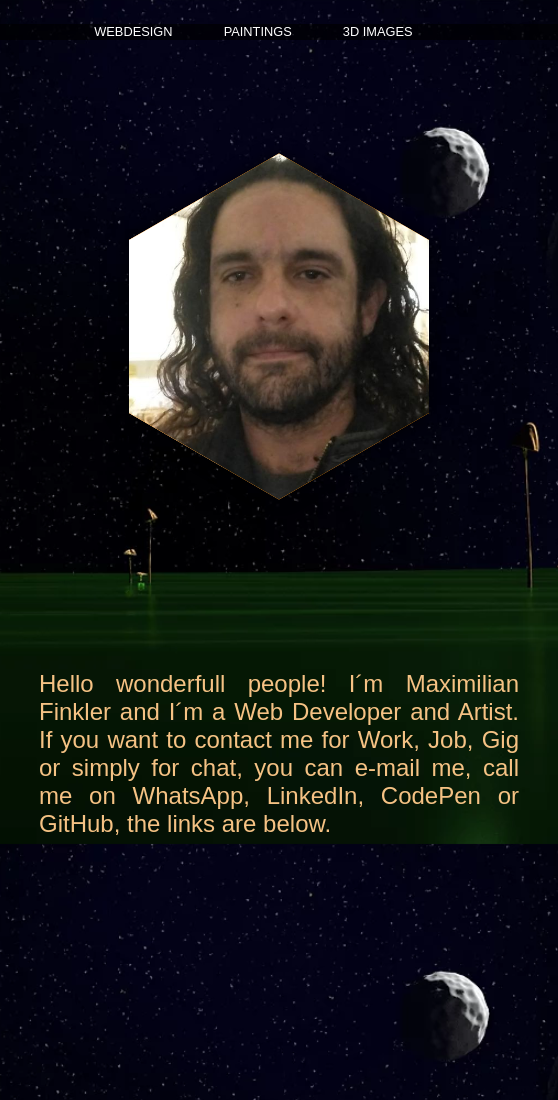
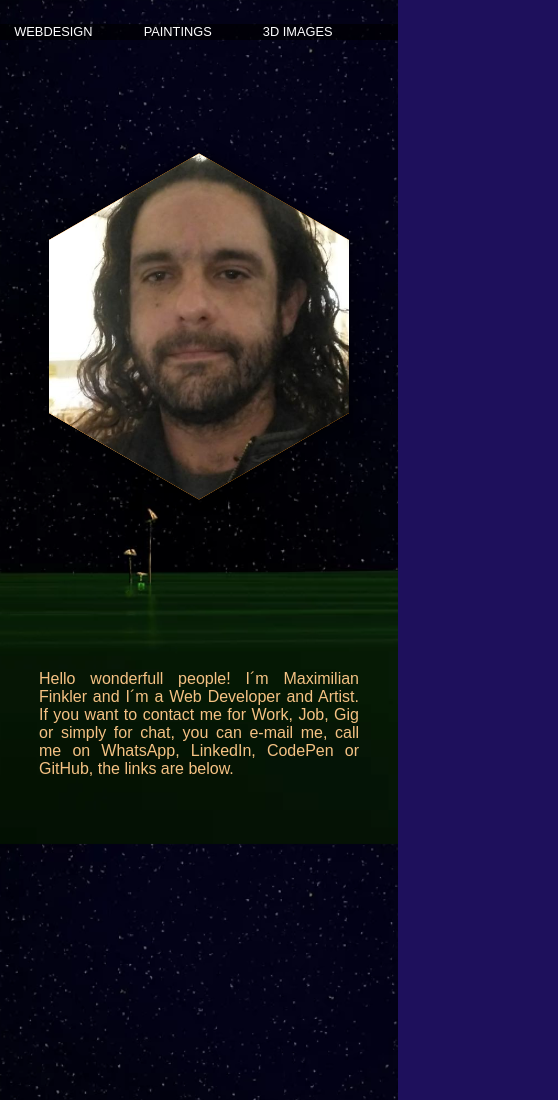
Before and after one commit to birisboros/about, a plain HTML site: page index.html in a window 390 px wide. Shown: the top 1100 px of the page, 558 px wide, since content can reach past the window. Drawn offline with Linux system fonts and the light colour scheme.

Commit message:
Update style.css

```diff
--- a/styles/style.css
+++ b/styles/style.css
@@ -218,11 +218,13 @@
 }
 
 
-@media (max-width:420px) {
+@media (max-width:450px) {
   .hexgap{
     display: grid;
     align-items: center;
     justify-content: center;}
 
-
+   .subtitle{
+      font-size: 1em;
+    }
 }
```
